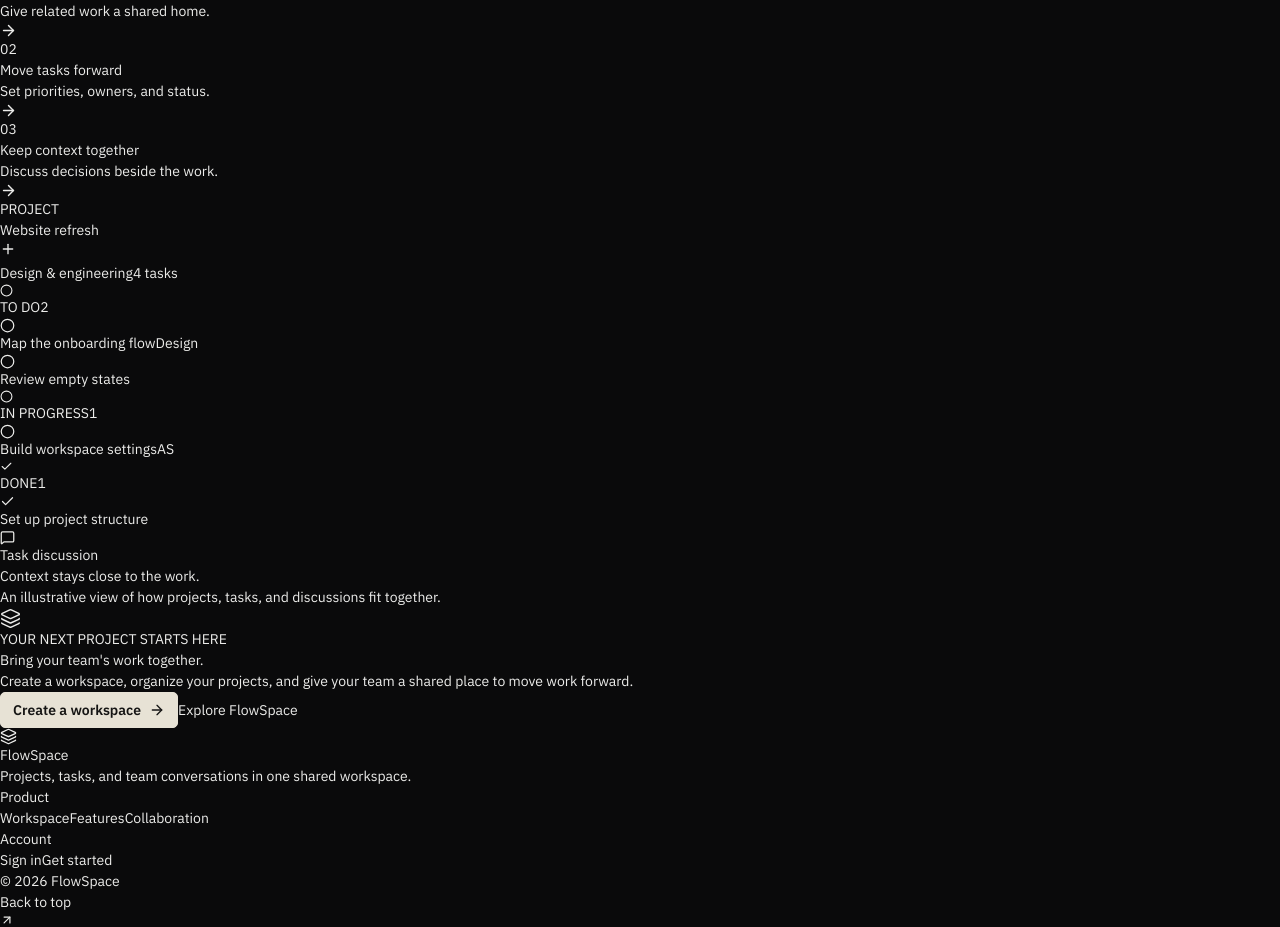
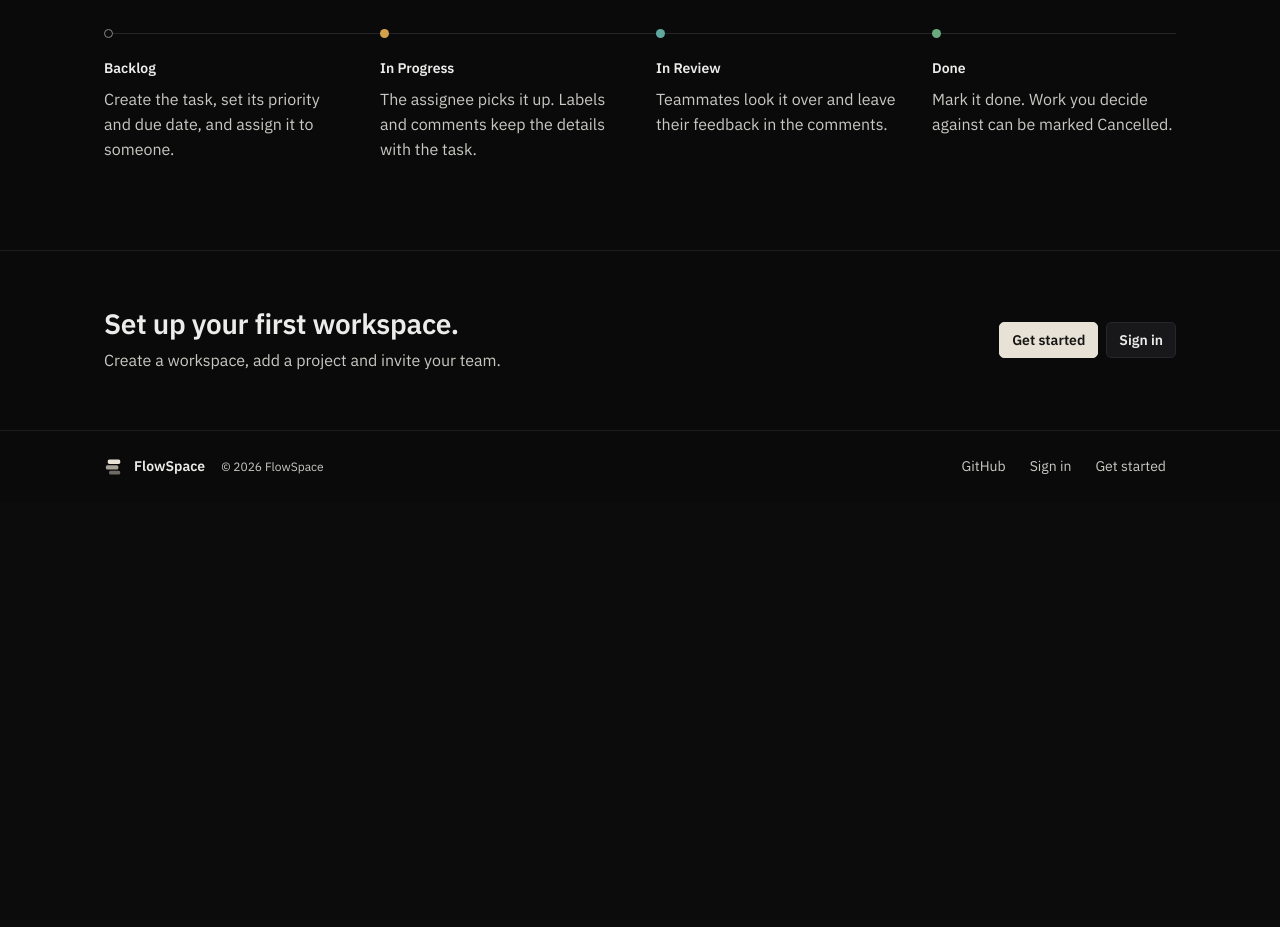
Before and after one commit to Akhilesh-Singh-0/flowspace, a Next.js app in the folder apps/web/: page / in a window 1280 px wide. Shown: the part 2204-3131 px from the top of the page. After the commit the page ends 2707 px from the top, so only its background shows below. Built offline with nearby package versions, Linux system fonts and the light colour scheme.

Commit message:
feat(landing): add workflow, cta and footer sections and finish landing styles in globals

```diff
--- a/apps/web/src/app/globals.css
+++ b/apps/web/src/app/globals.css
@@ -50,8 +50,6 @@
   }
 }
 
-/* Scrollbar */
-
 .scrollbar-none {
   scrollbar-width: none;
 }
@@ -59,8 +57,6 @@
 .scrollbar-none::-webkit-scrollbar {
   display: none;
 }
-
-/* Accessibility */
 
 @media (prefers-reduced-motion: reduce) {
   *,
@@ -72,7 +68,7 @@
     transition-duration: 0.01ms !important;
   }
 }
-/* Native selects: drawn chevron with room on the right */
+
 select.native-select {
   -webkit-appearance: none;
   appearance: none;
@@ -82,10 +78,6 @@ select.native-select {
   background-size: 14px 14px;
   padding-right: 2.25rem;
 }
-
-/* ==========================================================
-   Landing page
-   ========================================================== */
 
 .landing {
   --lp-body: 16px;
@@ -104,8 +96,6 @@ select.native-select {
   margin: 0 auto;
   padding: 0 24px;
 }
-
-/* Navbar */
 
 .lp-nav {
   position: sticky;
@@ -176,8 +166,6 @@ select.native-select {
   margin-left: auto;
 }
 
-/* Hero */
-
 .lp-hero {
   padding: 72px 0 var(--lp-gap);
 }
@@ -243,8 +231,6 @@ select.native-select {
 html {
   color-scheme: dark;
 }
-
-/* Landing: sections */
 
 .lp-section {
   padding-bottom: var(--lp-gap);
@@ -355,3 +341,113 @@ html {
     order: 0;
   }
 }
+
+.lp-steps {
+  display: grid;
+  grid-template-columns: repeat(4, minmax(0, 1fr));
+  gap: 32px;
+  border-top: 1px solid var(--color-border);
+}
+
+.lp-step {
+  position: relative;
+  padding-top: 24px;
+}
+
+.lp-step::before {
+  content: "";
+  position: absolute;
+  top: -5px;
+  left: 0;
+  width: 9px;
+  height: 9px;
+  box-sizing: border-box;
+  border-radius: 50%;
+  background: var(--step-color);
+}
+
+.lp-step-hollow::before {
+  background: var(--color-sidebar);
+  border: 1.5px solid var(--step-color);
+}
+
+.lp-step-title {
+  font-size: var(--text-medium);
+  font-weight: 600;
+  color: var(--color-text);
+}
+
+.lp-step-text {
+  margin-top: 8px;
+  font-size: var(--lp-body);
+  line-height: 1.55;
+  color: var(--color-text-secondary);
+}
+
+.lp-cta {
+  padding: 56px 0;
+  border-top: 1px solid var(--color-border-subtle);
+}
+
+.lp-cta-inner {
+  display: flex;
+  flex-wrap: wrap;
+  align-items: center;
+  justify-content: space-between;
+  gap: 24px 32px;
+}
+
+.lp-cta .lp-copy {
+  margin-top: 8px;
+}
+
+.lp-cta .lp-actions {
+  margin-top: 0;
+}
+
+.lp-footer {
+  border-top: 1px solid var(--color-border-subtle);
+}
+
+.lp-footer-inner {
+  display: flex;
+  flex-wrap: wrap;
+  align-items: center;
+  justify-content: space-between;
+  gap: 16px 24px;
+  min-height: 72px;
+}
+
+.lp-footer-brand {
+  display: flex;
+  align-items: center;
+  gap: 16px;
+}
+
+.lp-footer-brand small {
+  font-size: var(--text-small);
+  color: var(--color-text-secondary);
+}
+
+.lp-footer-links {
+  display: flex;
+  gap: 4px;
+}
+
+@media (max-width: 860px) {
+  .lp-steps {
+    grid-template-columns: minmax(0, 1fr);
+    gap: 28px;
+    border-top: 0;
+    border-left: 1px solid var(--color-border);
+  }
+
+  .lp-step {
+    padding: 0 0 0 24px;
+  }
+
+  .lp-step::before {
+    top: 5px;
+    left: -5px;
+  }
+}
--- a/apps/web/src/app/page.tsx
+++ b/apps/web/src/app/page.tsx
@@ -7,7 +7,7 @@ import { Footer } from "@/components/landing/footer";
 
 export default function Home() {
   return (
-    <main className="fs-landing landing">
+    <main className="landing">
       <Navbar />
       <Hero />
       <Features />
--- a/apps/web/src/components/landing/cta.tsx
+++ b/apps/web/src/components/landing/cta.tsx
@@ -1,37 +1,21 @@
-import { ArrowRight, Layers3 } from "lucide-react";
 import { Button } from "@/components/ui/button";
 
 export function CTA() {
   return (
-    <section className="fs-cta-section" aria-labelledby="fs-cta-title">
-      <div className="fs-cta-container">
-        <div className="fs-cta-mark" aria-hidden="true">
-          <Layers3 size={21} strokeWidth={1.7} />
+    <section className="lp-cta">
+      <div className="lp-container lp-cta-inner">
+        <div>
+          <h2 className="lp-h2">Set up your first workspace.</h2>
+          <p className="lp-copy">
+            Create a workspace, add a project and invite your team.
+          </p>
         </div>
 
-        <p className="fs-eyebrow">
-          <span aria-hidden="true" />
-          YOUR NEXT PROJECT STARTS HERE
-        </p>
-
-        <h2 id="fs-cta-title">
-          Bring your team&apos;s work together.
-        </h2>
-
-        <p className="fs-cta-description">
-          Create a workspace, organize your projects, and give your team a
-          shared place to move work forward.
-        </p>
-
-        <div className="fs-cta-actions">
-          <Button href="/sign-up" variant="primary">
-            Create a workspace
-            <ArrowRight size={16} />
+        <div className="lp-actions">
+          <Button href="/sign-up">Get started</Button>
+          <Button href="/sign-in" variant="secondary">
+            Sign in
           </Button>
-
-          <a className="fs-cta-secondary" href="#product">
-            Explore FlowSpace
-          </a>
         </div>
       </div>
     </section>
--- a/apps/web/src/components/landing/footer.tsx
+++ b/apps/web/src/components/landing/footer.tsx
@@ -1,53 +1,34 @@
 import Link from "next/link";
-import { ArrowUpRight, Layers3 } from "lucide-react";
-
-function Brand() {
-  return (
-    <Link href="/" className="fs-footer-brand" aria-label="FlowSpace home">
-      <span className="fs-footer-brand-icon">
-        <Layers3 size={17} strokeWidth={1.8} />
-      </span>
-      <span>FlowSpace</span>
-    </Link>
-  );
-}
+import { Logo } from "@/components/ui/logo";
 
 export function Footer() {
   return (
-    <footer className="fs-footer">
-      <div className="fs-footer-container">
-        <div className="fs-footer-main">
-          <div className="fs-footer-about">
-            <Brand />
-            <p>
-              Projects, tasks, and team conversations in one shared workspace.
-            </p>
-          </div>
-
-          <nav className="fs-footer-nav" aria-label="Footer navigation">
-            <div className="fs-footer-nav-group">
-              <h2>Product</h2>
-              <a href="#product">Workspace</a>
-              <a href="#features">Features</a>
-              <a href="#collaboration">Collaboration</a>
-            </div>
-
-            <div className="fs-footer-nav-group">
-              <h2>Account</h2>
-              <Link href="/sign-in">Sign in</Link>
-              <Link href="/sign-up">Get started</Link>
-            </div>
-          </nav>
+    <footer className="lp-footer">
+      <div className="lp-container lp-footer-inner">
+        <div className="lp-footer-brand">
+          <Link href="/" className="lp-brand" aria-label="FlowSpace home">
+            <Logo size={20} />
+            FlowSpace
+          </Link>
+          <small>© 2026 FlowSpace</small>
         </div>
 
-        <div className="fs-footer-bottom">
-          <p>© {new Date().getFullYear()} FlowSpace</p>
-
-          <a className="fs-footer-back-top" href="#top">
-            Back to top
-            <ArrowUpRight size={14} />
+        <nav className="lp-footer-links" aria-label="Footer">
+          <a
+            href="https://github.com/Akhilesh-Singh-0/flowspace"
+            target="_blank"
+            rel="noopener noreferrer"
+            className="lp-text-link"
+          >
+            GitHub
           </a>
-        </div>
+          <Link href="/sign-in" className="lp-text-link">
+            Sign in
+          </Link>
+          <Link href="/sign-up" className="lp-text-link">
+            Get started
+          </Link>
+        </nav>
       </div>
     </footer>
   );
--- a/apps/web/src/components/landing/workflow.tsx
+++ b/apps/web/src/components/landing/workflow.tsx
@@ -1,164 +1,56 @@
-import {
-  ArrowRight,
-  Check,
-  Circle,
-  MessageSquare,
-  Plus,
-} from "lucide-react";
+import type { CSSProperties } from "react";
 
 const steps = [
   {
-    number: "01",
-    title: "Create a project",
-    description: "Give related work a shared home.",
-    color: "rose",
+    name: "Backlog",
+    color: "var(--status-backlog)",
+    hollow: true,
+    text: "Create the task, set its priority and due date, and assign it to someone.",
   },
   {
-    number: "02",
-    title: "Move tasks forward",
-    description: "Set priorities, owners, and status.",
-    color: "blue",
+    name: "In Progress",
+    color: "var(--status-progress)",
+    hollow: false,
+    text: "The assignee picks it up. Labels and comments keep the details with the task.",
   },
   {
-    number: "03",
-    title: "Keep context together",
-    description: "Discuss decisions beside the work.",
-    color: "green",
+    name: "In Review",
+    color: "var(--status-review)",
+    hollow: false,
+    text: "Teammates look it over and leave their feedback in the comments.",
+  },
+  {
+    name: "Done",
+    color: "var(--status-done)",
+    hollow: false,
+    text: "Mark it done. Work you decide against can be marked Cancelled.",
   },
 ];
 
 export function Workflow() {
   return (
-    <section className="fs-workflow-section" aria-labelledby="fs-workflow-title">
-      <div className="fs-workflow-container">
-        <div className="fs-workflow-heading">
-          <p className="fs-eyebrow">
-            <span aria-hidden="true" />
-            FROM PLAN TO DONE
-          </p>
-
-          <h2 id="fs-workflow-title">
-            A clearer path from idea to done.
-          </h2>
-
-          <p>
-            Give every project a place, every task an owner, and every
-            conversation the context it needs.
+    <section id="workflow" className="lp-section">
+      <div className="lp-container">
+        <div className="lp-section-head">
+          <h2 className="lp-h2">How a task moves through a project.</h2>
+          <p className="lp-copy">
+            A task always has exactly one status. Change it from the task panel
+            and the list and board update to match.
           </p>
         </div>
 
-        <div className="fs-workflow-layout">
-          <div className="fs-workflow-steps">
-            {steps.map((step) => (
-              <article className="fs-workflow-step" key={step.number}>
-                <span
-                  className={`fs-workflow-step-number fs-workflow-${step.color}`}
-                >
-                  {step.number}
-                </span>
-
-                <div>
-                  <h3>{step.title}</h3>
-                  <p>{step.description}</p>
-                </div>
-
-                <ArrowRight
-                  className="fs-workflow-step-arrow"
-                  size={17}
-                  aria-hidden="true"
-                />
-              </article>
-            ))}
-          </div>
-
-          <div className="fs-workflow-board" aria-label="Illustrative project workflow">
-            <div className="fs-workflow-board-header">
-              <div>
-                <span className="fs-workflow-board-kicker">PROJECT</span>
-                <h3>Website refresh</h3>
-              </div>
-
-              <button
-                className="fs-workflow-add-button"
-                type="button"
-                aria-label="Illustrative add task button"
-              >
-                <Plus size={16} />
-              </button>
-            </div>
-
-            <div className="fs-workflow-board-meta">
-              <span className="fs-workflow-project-dot" />
-              Design &amp; engineering
-              <span className="fs-workflow-board-count">4 tasks</span>
-            </div>
-
-            <div className="fs-workflow-task-group">
-              <div className="fs-workflow-group-title">
-                <Circle size={13} />
-                <span>TO DO</span>
-                <span className="fs-workflow-task-count">2</span>
-              </div>
-
-              <div className="fs-workflow-task">
-                <Circle size={15} />
-                <span>Map the onboarding flow</span>
-                <span className="fs-workflow-task-tag fs-workflow-tag-rose">
-                  Design
-                </span>
-              </div>
-
-              <div className="fs-workflow-task">
-                <Circle size={15} />
-                <span>Review empty states</span>
-              </div>
-            </div>
-
-            <div className="fs-workflow-task-group">
-              <div className="fs-workflow-group-title fs-workflow-title-blue">
-                <Circle size={13} />
-                <span>IN PROGRESS</span>
-                <span className="fs-workflow-task-count">1</span>
-              </div>
-
-              <div className="fs-workflow-task fs-workflow-task-active">
-                <Circle size={15} />
-                <span>Build workspace settings</span>
-                <span className="fs-workflow-avatar">AS</span>
-              </div>
-            </div>
-
-            <div className="fs-workflow-task-group">
-              <div className="fs-workflow-group-title fs-workflow-title-green">
-                <Check size={13} />
-                <span>DONE</span>
-                <span className="fs-workflow-task-count">1</span>
-              </div>
-
-              <div className="fs-workflow-task fs-workflow-task-complete">
-                <Check size={15} />
-                <span>Set up project structure</span>
-              </div>
-            </div>
-
-            <div className="fs-workflow-comment">
-              <span className="fs-workflow-comment-icon">
-                <MessageSquare size={15} />
-              </span>
-
-              <div>
-                <p>Task discussion</p>
-                <span>Context stays close to the work.</span>
-              </div>
-
-              <span className="fs-workflow-comment-dot" />
-            </div>
-          </div>
-        </div>
-
-        <p className="fs-workflow-note">
-          An illustrative view of how projects, tasks, and discussions fit together.
-        </p>
+        <ol className="lp-steps">
+          {steps.map((step) => (
+            <li
+              key={step.name}
+              className={`lp-step${step.hollow ? " lp-step-hollow" : ""}`}
+              style={{ "--step-color": step.color } as CSSProperties}
+            >
+              <h3 className="lp-step-title">{step.name}</h3>
+              <p className="lp-step-text">{step.text}</p>
+            </li>
+          ))}
+        </ol>
       </div>
     </section>
   );
```
